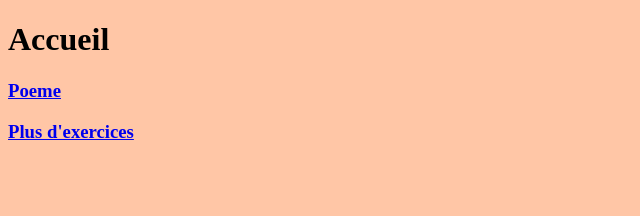
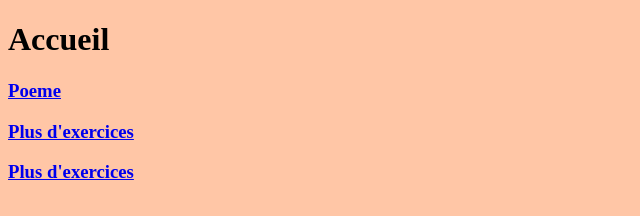
Before and after one commit to hiboubou/hiboubou.github.io, a plain HTML site: page index.html in a window 1280 px wide. Shown: the whole page, without its empty margins (0-640 px from the left). Drawn offline with Linux system fonts and the light colour scheme.

Commit message:
Update index.html

```diff
--- a/index.html
+++ b/index.html
@@ -10,6 +10,7 @@
     <h1>Accueil</h1>
       <a href="poeme.html"><h3>Poeme</h3></a>
       <a href="exercices124.html"><h3>Plus d'exercices</h3></a>
+      <a href="exercices124.html"><h3>Plus d'exercices</h3></a>
   </body>
 
 </html>
```
